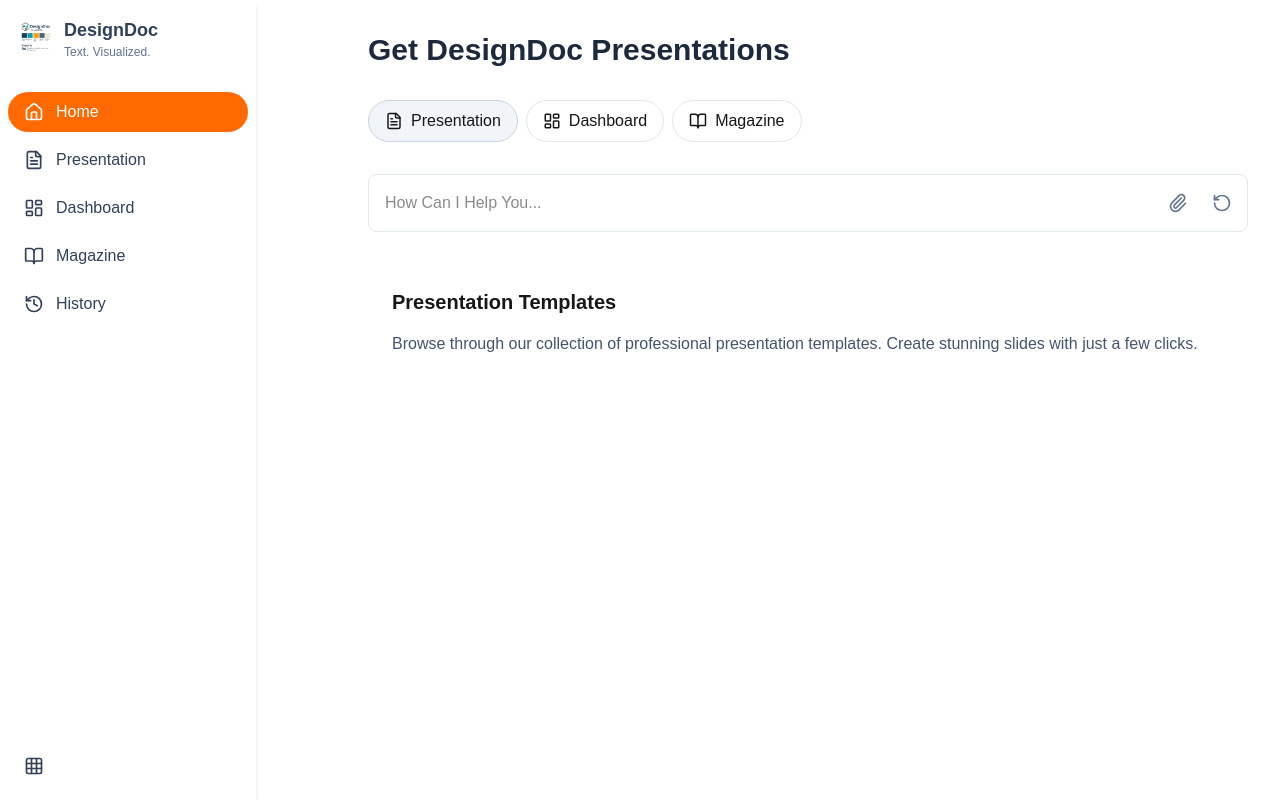
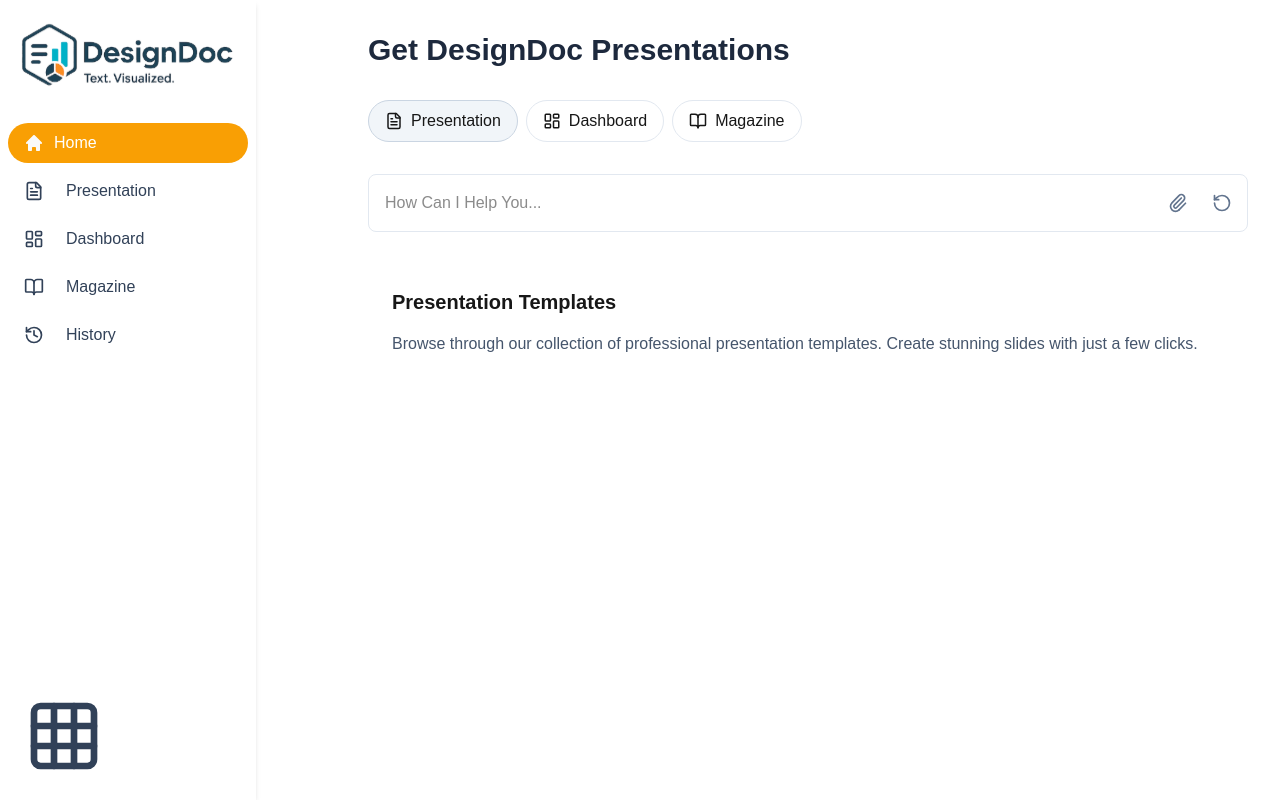
Before and after one commit to hrmrakib/monte828, a Next.js app: page / in a window 1280 px wide. Built offline with nearby package versions, Linux system fonts and the light colour scheme.

Commit message:
Implement code changes to enhance functionality and improve performance

```diff
--- a/src/app/(auth)/create-account/page.tsx
+++ b/src/app/(auth)/create-account/page.tsx
@@ -111,7 +111,7 @@
           <div className='hidden w-full md:w-1/2 md:flex items-center justify-center p-8'>
             <div className='max-'>
               <Image
-                src='/logo.png'
+                src='/logo.svg'
                 alt='DesignDoc Logo'
                 width={300}
                 height={300}
--- a/src/app/(auth)/signin/page.tsx
+++ b/src/app/(auth)/signin/page.tsx
@@ -86,7 +86,7 @@
         <div className='hidden w-full md:w-1/2 md:flex items-center justify-center p-8'>
           <div className='max-w-xs'>
             <Image
-              src='/logo.png'
+              src='/logo.svg'
               alt='DesignDoc Logo'
               width={300}
               height={150}
--- a/src/app/page.tsx
+++ b/src/app/page.tsx
@@ -93,20 +93,12 @@
               }`}
             >
               <Image
-                src='/logo.png'
+                src='/logo.svg'
                 alt='DesignDoc Logo'
-                width={40}
-                height={40}
+                width={400}
+                height={400}
                 className='mr-2'
               />
-              {(sidebarOpen || window.innerWidth < 768) && (
-                <div>
-                  <h1 className='font-bold text-slate-700 text-lg'>
-                    DesignDoc
-                  </h1>
-                  <p className='text-xs text-slate-500'>Text. Visualized.</p>
-                </div>
-              )}
             </div>
           </div>
 
@@ -116,23 +108,36 @@
               <li>
                 <Link
                   href='#'
-                  className={`flex items-center px-4 py-2 rounded-full ${
+                  className={`flex items-center gap-2.5 px-4 py-2 rounded-full ${
                     activeTab === "home"
-                      ? "bg-orange-500 text-white"
+                      ? "bg-[#F99F04] text-white"
                       : "text-slate-700 hover:bg-slate-100"
                   }`}
                   onClick={() => setActiveTab("home")}
                 >
-                  <Home size={20} className='mr-3' />
+                  {/* <Home size={20} className='mr-3' /> */}
+                  <svg
+                    width='20'
+                    height='20'
+                    viewBox='0 0 20 20'
+                    fill='none'
+                    xmlns='http://www.w3.org/2000/svg'
+                  >
+                    <path
+                      d='M10.7064 2.29303C10.5189 2.10556 10.2646 2.00024 9.99943 2.00024C9.73427 2.00024 9.47996 2.10556 9.29243 2.29303L2.29243 9.29303C2.11027 9.48163 2.00948 9.73423 2.01176 9.99643C2.01403 10.2586 2.1192 10.5094 2.30461 10.6948C2.49002 10.8803 2.74083 10.9854 3.00303 10.9877C3.26523 10.99 3.51783 10.8892 3.70643 10.707L3.99943 10.414V17C3.99943 17.2652 4.10479 17.5196 4.29232 17.7071C4.47986 17.8947 4.73421 18 4.99943 18H6.99943C7.26465 18 7.519 17.8947 7.70654 17.7071C7.89407 17.5196 7.99943 17.2652 7.99943 17V15C7.99943 14.7348 8.10479 14.4805 8.29232 14.2929C8.47986 14.1054 8.73421 14 8.99943 14H10.9994C11.2646 14 11.519 14.1054 11.7065 14.2929C11.8941 14.4805 11.9994 14.7348 11.9994 15V17C11.9994 17.2652 12.1048 17.5196 12.2923 17.7071C12.4799 17.8947 12.7342 18 12.9994 18H14.9994C15.2646 18 15.519 17.8947 15.7065 17.7071C15.8941 17.5196 15.9994 17.2652 15.9994 17V10.414L16.2924 10.707C16.481 10.8892 16.7336 10.99 16.9958 10.9877C17.258 10.9854 17.5088 10.8803 17.6942 10.6948C17.8797 10.5094 17.9848 10.2586 17.9871 9.99643C17.9894 9.73423 17.8886 9.48163 17.7064 9.29303L10.7064 2.29303Z'
+                      fill='#FAFAFA'
+                    />
+                  </svg>
+
                   {sidebarOpen && <span>Home</span>}
                 </Link>
               </li>
               <li>
                 <Link
                   href='#'
-                  className={`flex items-center px-4 py-2 rounded-full ${
+                  className={`flex items-center gap-2.5 px-4 py-2 rounded-full ${
                     activeTab === "presentation"
-                      ? "bg-orange-500 text-white"
+                      ? "bg-[#F99F04] text-white"
                       : "text-slate-700 hover:bg-slate-100"
                   }`}
                   onClick={() => setActiveTab("presentation")}
@@ -144,9 +149,9 @@
               <li>
                 <Link
                   href='#'
-                  className={`flex items-center px-4 py-2 rounded-full ${
+                  className={`flex items-center gap-2.5 px-4 py-2 rounded-full ${
                     activeTab === "dashboard"
-                      ? "bg-orange-500 text-white"
+                      ? "bg-[#F99F04] text-white"
                       : "text-slate-700 hover:bg-slate-100"
                   }`}
                   onClick={() => setActiveTab("dashboard")}
@@ -158,9 +163,9 @@
               <li>
                 <Link
                   href='#'
-                  className={`flex items-center px-4 py-2 rounded-full ${
+                  className={`flex items-center gap-2.5 px-4 py-2 rounded-full ${
                     activeTab === "magazine"
-                      ? "bg-orange-500 text-white"
+                      ? "bg-[#F99F04] text-white"
                       : "text-slate-700 hover:bg-slate-100"
                   }`}
                   onClick={() => setActiveTab("magazine")}
@@ -172,9 +177,9 @@
               <li>
                 <Link
                   href='#'
-                  className={`flex items-center px-4 py-2 rounded-full ${
+                  className={`flex items-center gap-2.5 px-4 py-2 rounded-full ${
                     activeTab === "history"
-                      ? "bg-orange-500 text-white"
+                      ? "bg-[#F99F04] text-white"
                       : "text-slate-700 hover:bg-slate-100"
                   }`}
                   onClick={() => setActiveTab("history")}
@@ -192,7 +197,7 @@
               className='p-2 hover:bg-slate-100 rounded-md'
               onClick={toggleProfileModal}
             >
-              <Grid size={20} className='text-slate-700' />
+              <Grid size={80} className='text-slate-700' />
             </button>
           </div>
         </div>
@@ -224,7 +229,7 @@
 
             {/* Upgrade plan */}
             <div className='p-4 pt-3'>
-              <button className='bg-orange-500 hover:bg-orange-600 text-white w-full py-2 px-4 rounded-full flex items-center justify-between'>
+              <button className='bg-[#F99F04] hover:bg-orange-600 text-white w-full py-2 px-4 rounded-full flex items-center justify-between'>
                 <span>Upgrade Plan</span>
                 <ArrowRight size={16} />
               </button>
@@ -254,7 +259,7 @@
 
       {/* Settings Modal */}
       {settingsModalOpen && (
-        <div className='fixed inset-0 bg-black bg-opacity-30 flex items-center justify-center z-50'>
+        <div className='fixed inset-0 bg-[#0000002a] bg-opacity-30 flex items-center justify-center z-50'>
           <div className='bg-white rounded-lg shadow-lg w-full max-w-md mx-4'>
             <div className='flex items-center justify-between p-4 border-b'>
               <h2 className='text-xl font-semibold text-slate-800'>Settings</h2>
@@ -300,7 +305,7 @@
                 <button
                   onClick={toggleDataRetention}
                   className={`relative inline-flex h-6 w-11 items-center rounded-full transition-colors focus:outline-none ${
-                    dataRetention ? "bg-orange-500" : "bg-slate-200"
+                    dataRetention ? "bg-[#F99F04]" : "bg-slate-200"
                   }`}
                 >
                   <span
```
Also changed, not shown: public/logo.png, public/logo.svg (added).
